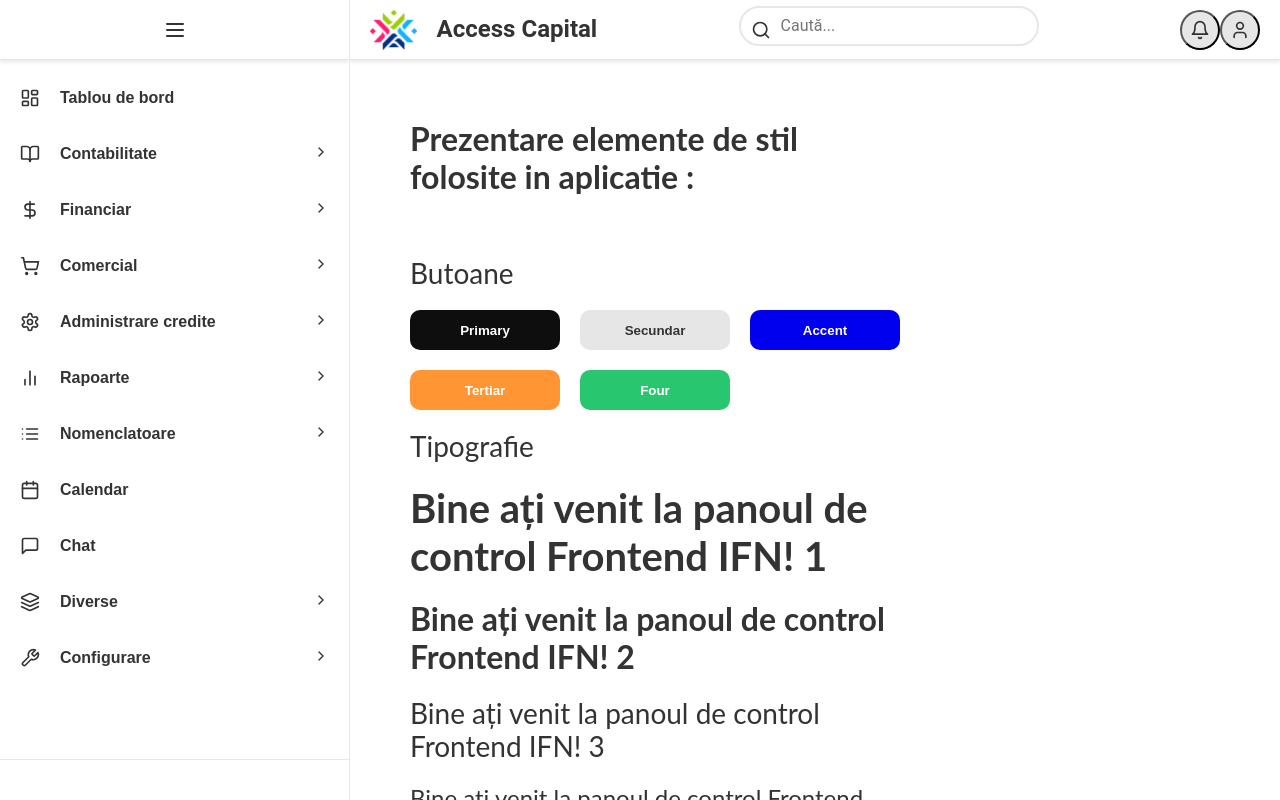
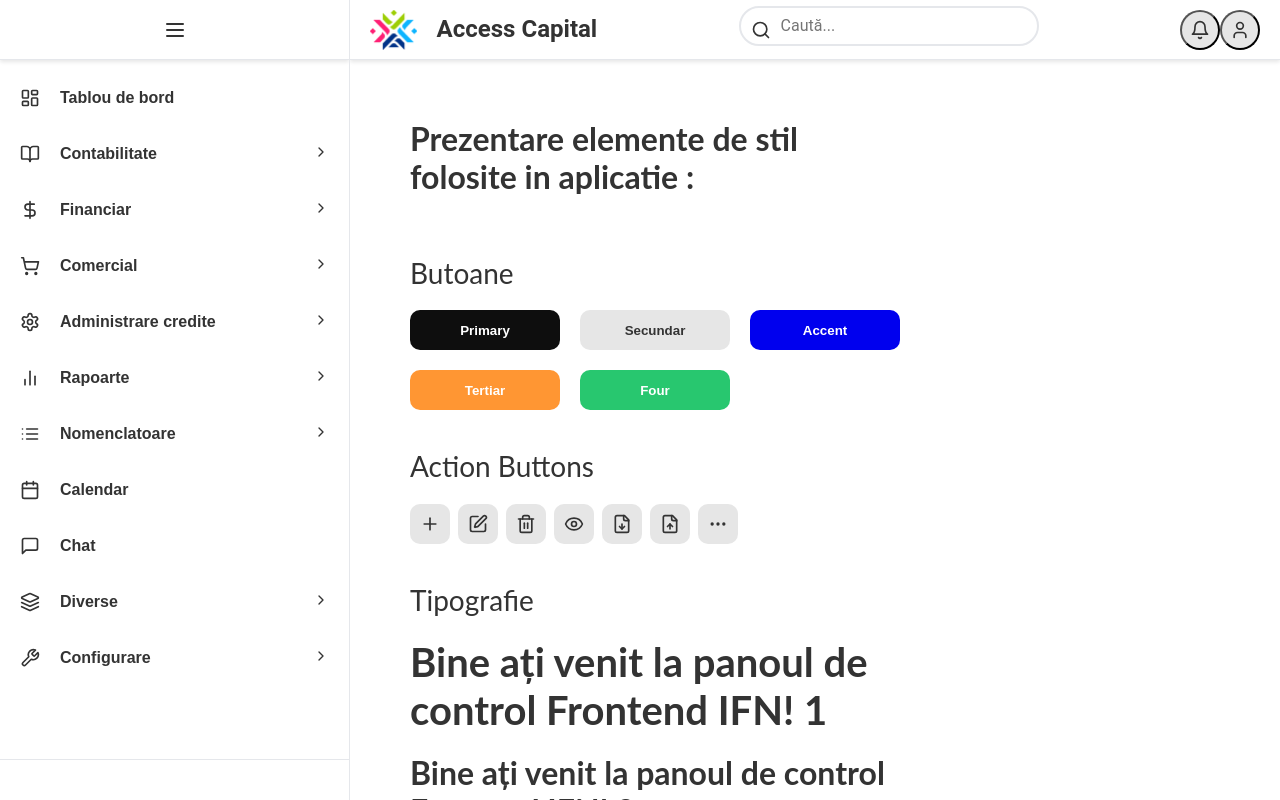
Before and after one commit to stef78cta/Edy_Web, a React (Create React App) app in the folder frontend-ifn/: page / in a window 1280 px wide. Built offline with nearby package versions, Linux system fonts and the light colour scheme.

Commit message:
update actions buttons

```diff
--- a/frontend-ifn/src/App.tsx
+++ b/frontend-ifn/src/App.tsx
@@ -2,6 +2,7 @@ import React, { useState } from "react";
 import Layout from "./components/Layout/Layout";
 import Button from "./components/Button/Button";
 import DataTable from "./components/DataTable/DataTable";
+import ActionButtons from "./components/Button/ActionButtons";
 import { GridColDef } from "@mui/x-data-grid";
 import "./styles/main.scss";
 
@@ -84,7 +85,12 @@ const App: React.FC = () => {
             </div>
           </section>
 
-          <section className="my-20">
+          <section className="py-20">
+            <h3>Action Buttons</h3>
+            <ActionButtons />
+          </section>
+
+          <section className="py-20">
             <h3>Tipografie</h3>
             <h1>Bine ați venit la panoul de control Frontend IFN! 1</h1>
             <h2>Bine ați venit la panoul de control Frontend IFN! 2</h2>
@@ -99,7 +105,7 @@ const App: React.FC = () => {
             <a href="#">Acesta este un link</a>
           </section>
 
-          <section className="my-20">
+          <section className="py-20">
             <h3>Liste</h3>
             <ul>
               <li>Element listă neordonată 1</li>
@@ -113,7 +119,7 @@ const App: React.FC = () => {
             </ol>
           </section>
 
-          <section className="my-20">
+          <section className="py-20">
             <h3>Formular</h3>
             <form>
               <div className="mb-2">
@@ -134,7 +140,7 @@ const App: React.FC = () => {
             </form>
           </section>
 
-          <section className="my-20">
+          <section className="py-20">
             <h3>Clase utilitare</h3>
             <div className="text-center">Text centrat</div>
             <div className="text-right">Text aliniat la dreapta</div>
--- /dev/null
+++ b/frontend-ifn/src/components/Button/ActionButtons.scss
@@ -0,0 +1,27 @@
+@import "../../styles/variables";
+@import "../../styles/mixins";
+
+.action-buttons {
+  @include flex-container(8px);
+
+  .action-button {
+    @include button-reset;
+    @include flex-center;
+    width: 40px;
+    height: 40px;
+    background-color: $secondary-color;
+    color: $text-color;
+    border-radius: $button-border-radius;
+    @include transition(background-color, color);
+
+    &:hover {
+      background-color: $accent-color;
+      color: $background-color;
+    }
+  }
+}
+
+.custom-tooltip {
+  font-size: $font-size-small;
+  padding: $small-spacing;
+}
--- a/frontend-ifn/src/components/DataTable/ActionButtons.tsx
+++ b/frontend-ifn/src/components/Button/ActionButtons.tsx
@@ -9,13 +9,14 @@ import {
   MoreHorizontal,
 } from "lucide-react";
 import Tooltip from "@mui/material/Tooltip";
+import "./ActionButtons.scss";
 
 const ActionButtons: React.FC = () => {
   return (
     <div className="action-buttons">
       <Tooltip title="Adauga" classes={{ tooltip: "custom-tooltip" }}>
         <button className="action-button">
-          <Plus size={20} />
+          <Plus className="action-icon" size={20} />
         </button>
       </Tooltip>
       <Tooltip
@@ -23,7 +24,7 @@ const ActionButtons: React.FC = () => {
         classes={{ tooltip: "custom-tooltip" }}
       >
         <button className="action-button">
-          <Edit size={20} />
+          <Edit className="action-icon" size={20} />
         </button>
       </Tooltip>
       <Tooltip
@@ -31,7 +32,7 @@ const ActionButtons: React.FC = () => {
         classes={{ tooltip: "custom-tooltip" }}
       >
         <button className="action-button">
-          <Trash2 size={20} />
+          <Trash2 className="action-icon" size={20} />
         </button>
       </Tooltip>
       <Tooltip
@@ -39,22 +40,22 @@ const ActionButtons: React.FC = () => {
         classes={{ tooltip: "custom-tooltip" }}
       >
         <button className="action-button">
-          <Eye size={20} />
+          <Eye className="action-icon" size={20} />
         </button>
       </Tooltip>
       <Tooltip title="Export" classes={{ tooltip: "custom-tooltip" }}>
         <button className="action-button">
-          <FileDown size={20} />
+          <FileDown className="action-icon" size={20} />
         </button>
       </Tooltip>
       <Tooltip title="Import" classes={{ tooltip: "custom-tooltip" }}>
         <button className="action-button">
-          <FileUp size={20} />
+          <FileUp className="action-icon" size={20} />
         </button>
       </Tooltip>
       <Tooltip title="Alte actiuni" classes={{ tooltip: "custom-tooltip" }}>
         <button className="action-button">
-          <MoreHorizontal size={20} />
+          <MoreHorizontal className="action-icon" size={20} />
         </button>
       </Tooltip>
     </div>
--- a/frontend-ifn/src/components/DataTable/DataTable.scss
+++ b/frontend-ifn/src/components/DataTable/DataTable.scss
@@ -52,27 +52,4 @@
   }
 }
 
-.action-buttons {
-  @include flex-container(8px);
-
-  .action-button {
-    @include button-reset;
-    @include flex-center;
-    width: 40px;
-    height: 40px;
-    background-color: $secondary-color;
-    color: $text-color;
-    border-radius: $button-border-radius;
-    @include transition(background-color);
-
-    &:hover {
-      background-color: darken($secondary-color, 10%);
-    }
-  }
-}
-
-// Adăugăm stilurile pentru tooltip
-.custom-tooltip {
-  font-size: $font-size-small;
-  padding: $small-spacing;
-}
+// Stilurile pentru .action-buttons și .custom-tooltip au fost mutate în ActionButtons.scss
--- a/frontend-ifn/src/components/DataTable/DataTable.tsx
+++ b/frontend-ifn/src/components/DataTable/DataTable.tsx
@@ -8,7 +8,7 @@ import {
 } from "@mui/x-data-grid";
 import { Paper } from "@mui/material";
 import CustomToolbar from "./CustomToolbar";
-import ActionButtons from "./ActionButtons";
+import ActionButtons from "../Button/ActionButtons";
 import Pagination from "./Pagination";
 import "./DataTable.scss";
 
```
